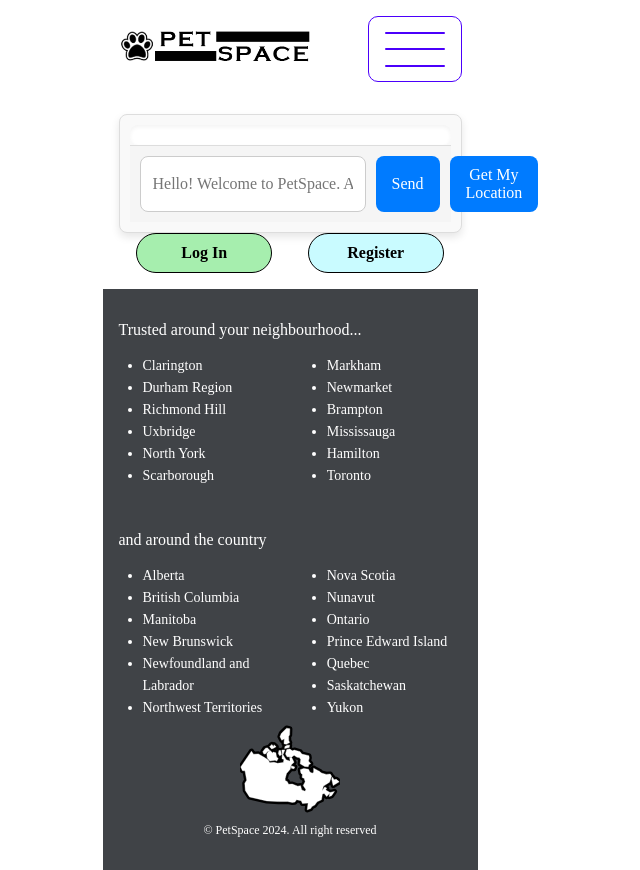
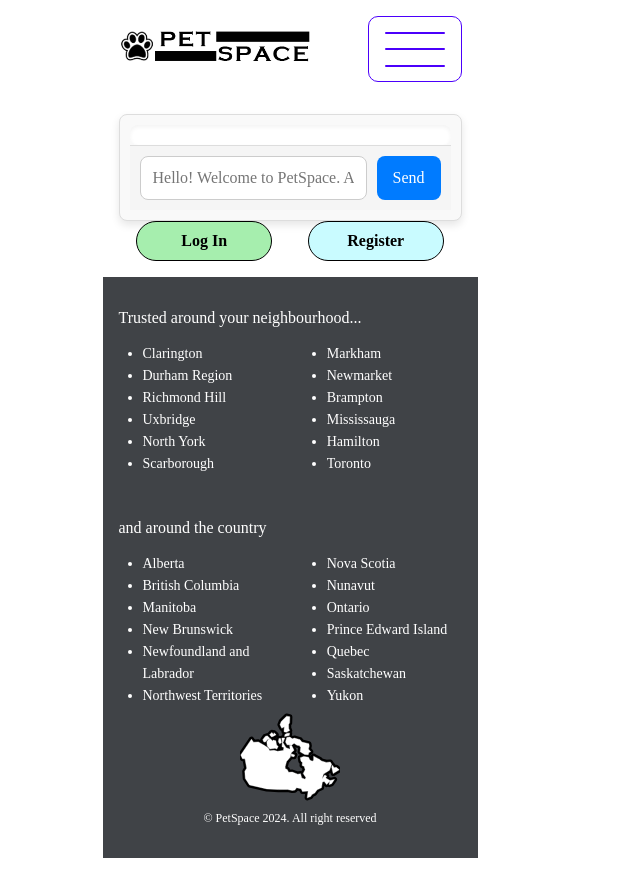
Before and after one commit to DBeaulne/petspace-client, a React (Create React App) app: page /assistant in a window 1280 px wide. Shown: the whole page, without its empty margins (350-990 px from the left). Built offline with nearby package versions, Linux system fonts and the light colour scheme.

Commit message:
added placeholder image back into AssistantPage

```diff
--- a/src/components/ChatAssistant/ChatAssistant.jsx
+++ b/src/components/ChatAssistant/ChatAssistant.jsx
@@ -86,7 +86,7 @@ const ChatAssistant = ({ onSearch }) => {
 					placeholder="Hello! Welcome to PetSpace. Are you looking for a sitter to care for your pet?"
 				/>
 				<button onClick={handleSendMessage}>Send</button>
-				<button onClick={getUserLocation}>Get My Location</button> {/* Button to trigger geolocation */}
+				{/* <button onClick={getUserLocation}>Get My Location</button> */} {/* Button to trigger geolocation */}
 			</div>
 		</div>
 	);
```
